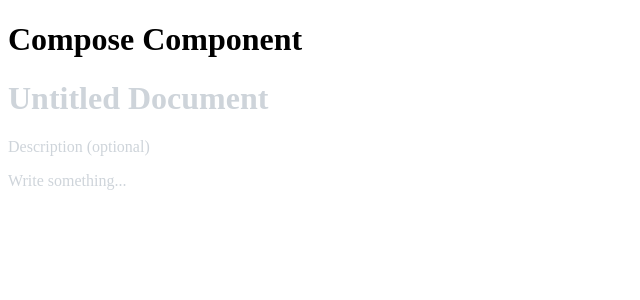
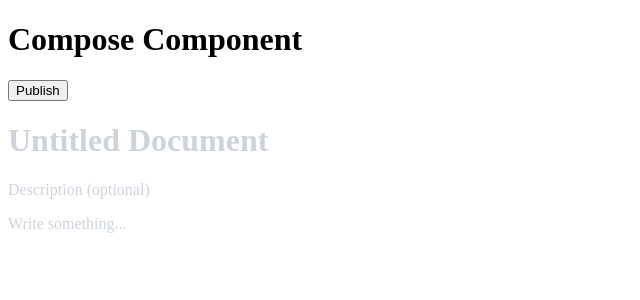
Before and after one commit to antonpalermo/caps-web, a Next.js app: page /compose in a window 1280 px wide. Shown: the top 300 px of the page, without its empty margins (0-640 px from the left). Built offline with nearby package versions, Linux system fonts and the light colour scheme.

Commit message:
feat: compose document
- user can now compose new article.

```diff
--- a/src/pages/compose.tsx
+++ b/src/pages/compose.tsx
@@ -1,16 +1,44 @@
+import React from 'react'
+import { useRouter } from 'next/router'
+
 import { useEditor } from '@tiptap/react'
-import React from 'react'
+
+import { editorInstance } from '../libs/editor-instance'
 import Tiptap from '../components/Tiptap'
-import { editorInstance } from '../libs/editor-instance'
 
 const Compose = () => {
+	const router = useRouter()
 	const editor = useEditor({
 		...editorInstance
 	})
 
+	const publish = async () => {
+		const request = await fetch('http://localhost:3000/v1/article/publish', {
+			method: 'POST',
+			headers: {
+				'Content-Type': 'application/json'
+			},
+			body: JSON.stringify({
+				doc: editor?.getJSON()
+			})
+		})
+
+		const data = await request.json()
+
+		// TODO: add a toast that will show everythime new article is created!
+
+		if (data) {
+			if (editor) {
+				editor.destroy()
+			}
+			router.push('/')
+		}
+	}
+
 	return (
 		<div>
 			<h1>Compose Component</h1>
+			<button onClick={publish}>Publish</button>
 			<Tiptap editor={editor} />
 		</div>
 	)
```
Also changed, not shown: src/pages/index.tsx (+12 -0 lines).
